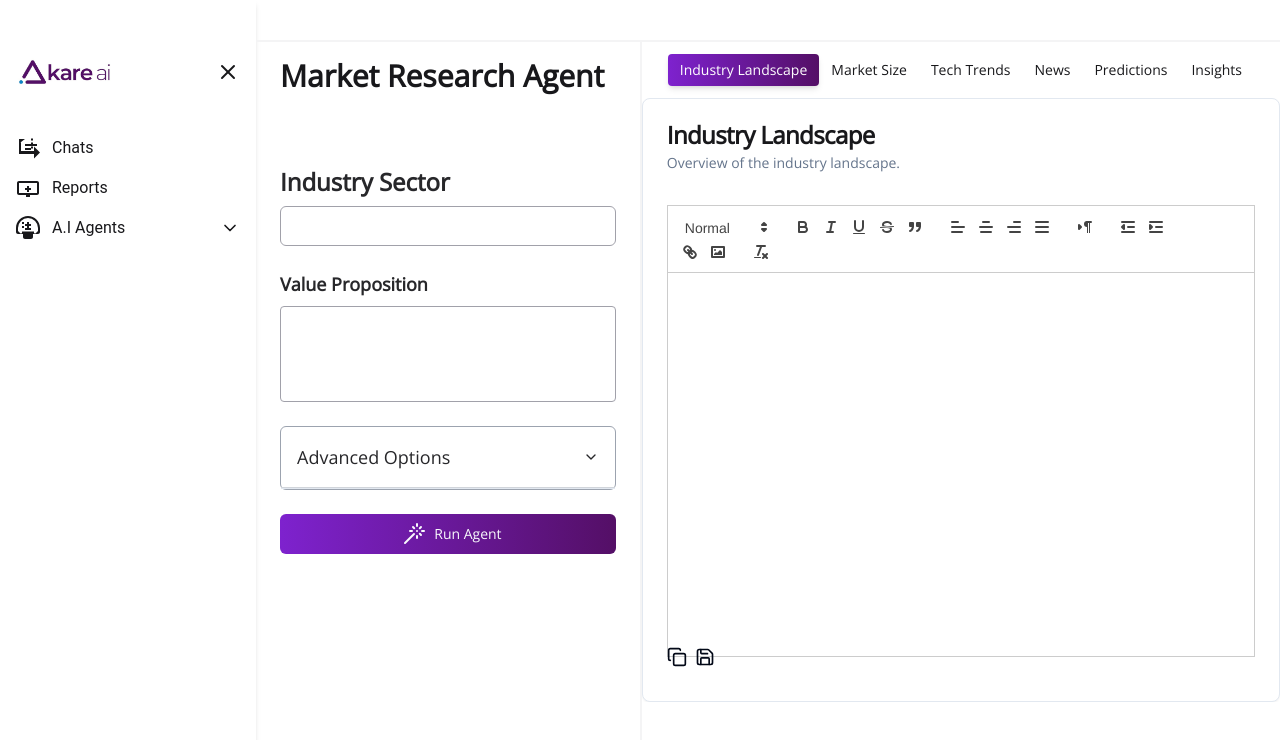
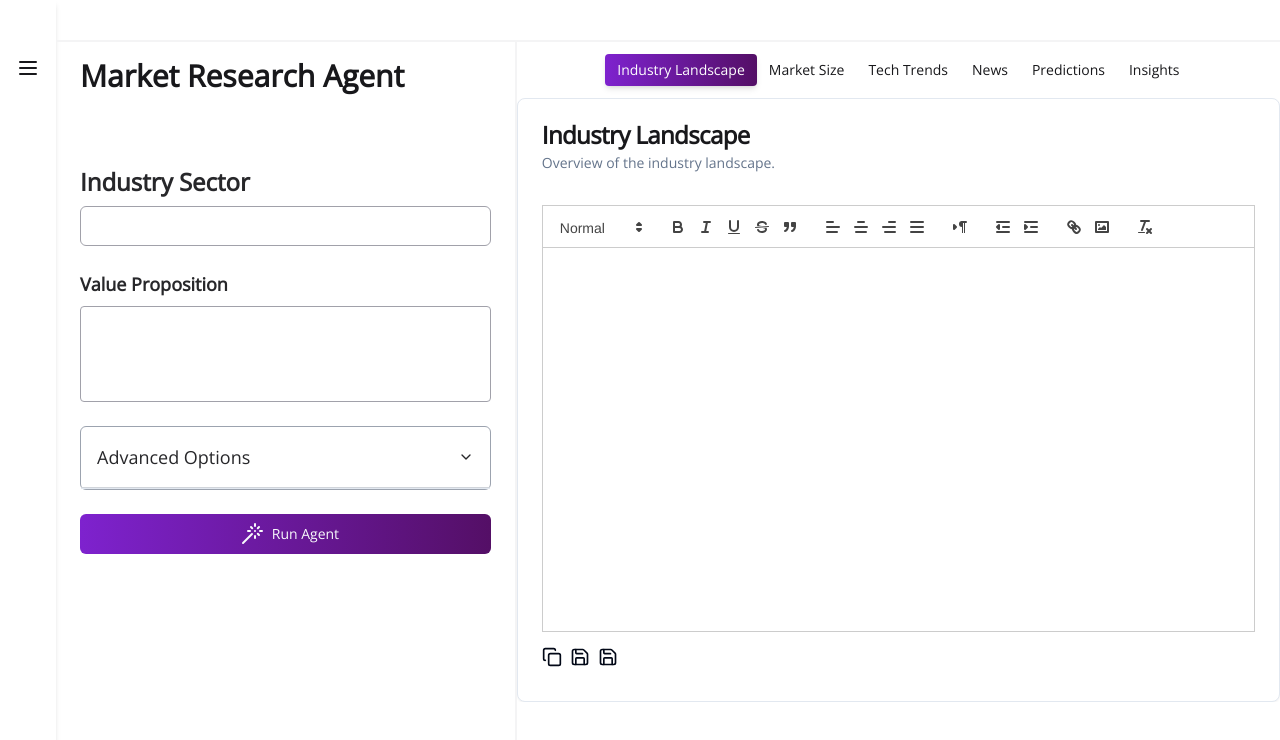
Before and after one commit to programmingninjas/marketplace_kareai, a Next.js app: page /market_research_agent in a window 1280 px wide. Shown: the top 740 px of the page. Built offline with nearby package versions, Linux system fonts and the light colour scheme.

Commit message:
Added Word File support

```diff
--- a/src/app/market_research_agent/page.tsx
+++ b/src/app/market_research_agent/page.tsx
@@ -41,21 +41,24 @@ import html2pdf from 'html2pdf.js'
 import Link from "next/link";
 import { useRouter } from "next/navigation";
 function Page() {
-  const [isSidebarOpen, setIsSidebarOpen] = useState(true);
+  const [isSidebarOpen, setIsSidebarOpen] = useState(false);
   const [content, setContent] = useState("");
   const [content2, setContent2] = useState("");
   const [content3, setContent3] = useState("");
   const [content4, setContent4] = useState("");
   const [content5, setContent5] = useState("");
   const [content6, setContent6] = useState("");
+  const [wordFile, setWordFile] = useState("");
   const [isSubmitting, setIsSubmitting] = useState(false)
 
   const onSubmit = async (data: any) => {
+    console.log(data);
     setIsSubmitting(true);
     try {
-      const response = await axios.post(`https://b96b-2405-201-4041-c8-4d6b-a4f1-5a92-e190.ngrok-free.app/api/market_research`, {
+      const response = await axios.post(`http://127.0.0.1:8000/api/market_research`, {
         sector: data.sector,
         value_proposition: data.value_proposition,
+        model: data.model,
       }, {
         headers: {
           "Content-Type": "application/json"
@@ -68,6 +71,7 @@ function Page() {
       setContent4(response.data.in);
       setContent5(response.data.top_5);
       setContent6(response.data.insights);
+      setWordFile(response.data.file);
       console.log(response);
     } catch (error) {
       console.error("Error fetching data:", error);
@@ -125,6 +129,44 @@ function Page() {
 
   const downloadPDF = (content: string, contentId: string) => {
     generatePDF(content, `${contentId}_market_research.pdf`);
+  };
+
+  const downloadWord = async (filename:string) => {
+    try {
+      const response = await fetch(`http://localhost:8000/api/download_report/${filename}`, {
+        method: 'GET',
+        headers: {
+          'Accept': 'application/vnd.openxmlformats-officedocument.wordprocessingml.document',
+        },
+      });
+
+      if (!response.ok) {
+        throw new Error('File download failed');
+      }
+
+      const blob = await response.blob();
+      const url = window.URL.createObjectURL(blob);
+      const a = document.createElement('a');
+      a.href = url;
+
+      // Optional: Parse the filename from the Content-Disposition header if available
+      const contentDisposition = response.headers.get('Content-Disposition');
+      let downloadFilename = filename;
+      if (contentDisposition) {
+        const match = contentDisposition.match(/filename="(.+)"/);
+        if (match) {
+          downloadFilename = match[1];
+        }
+      }
+
+      a.download = downloadFilename;
+      document.body.appendChild(a);
+      a.click();
+      a.remove();
+      window.URL.revokeObjectURL(url);
+    } catch (error) {
+      console.error('Error downloading the file:', error);
+    }
   };
 
   const toggleSidebar = () => {
@@ -208,23 +250,23 @@ function Page() {
         />
 
         <FormField
-          name="tone"
+          name="model"
           control={form.control}
           render={({ field }) => (
             <FormItem>
-              <FormLabel className="text-sm font-semibold mb-2">Tone of voice</FormLabel>
+              <FormLabel className="text-sm font-semibold mb-2">Model</FormLabel>
               <Controller
-                name="tone"
+                name="model"
                 control={form.control}
                 render={({ field }) => (
                   <Select onValueChange={field.onChange} value={field.value}>
                     <SelectTrigger className="w-[180px] bg-gray-50 border border-gray-300 rounded-md">
-                      <SelectValue placeholder="Select Tone" />
+                      <SelectValue placeholder="Select Model" />
                     </SelectTrigger>
                     <SelectContent>
-                      <SelectItem value="formal">Formal</SelectItem>
-                      <SelectItem value="informal">Informal</SelectItem>
-                      <SelectItem value="friendly">Friendly</SelectItem>
+                      <SelectItem value="llama3-70b-8192">Llama 3</SelectItem>
+                      <SelectItem value="gpt-4o">GPT-4o</SelectItem>
+                      <SelectItem value="gemini-1.5-pro">Gemini</SelectItem>
                     </SelectContent>
                   </Select>
                 )}
@@ -289,7 +331,13 @@ function Page() {
                           <div className="relative group">
                               <Save className="w-5 cursor-pointer hover:text-blue-500" onClick={() => downloadPDF(content, "industry_landscape")} />
                               <div className="absolute left-1/2 transform -translate-x-1/2 -translate-y-12 w-max p-1 bg-gray-800 text-white text-xs rounded opacity-0 group-hover:opacity-100 transition-opacity duration-300">
-                                  Save
+                                  PDF
+                              </div>
+                          </div>
+                          <div className="relative group">
+                              <Save className="w-5 cursor-pointer hover:text-blue-500" onClick={() => downloadWord(wordFile)} />
+                              <div className="absolute left-1/2 transform -translate-x-1/2 -translate-y-12 w-max p-1 bg-gray-800 text-white text-xs rounded opacity-0 group-hover:opacity-100 transition-opacity duration-300">
+                                  Word
                               </div>
                           </div>
                       </div>
--- a/src/components/sidebar.tsx
+++ b/src/components/sidebar.tsx
@@ -1,5 +1,6 @@
 import { useState } from 'react';
 import { ChevronDown, ChevronUp, Menu, X } from 'lucide-react';
+import Link from 'next/link';
 
 interface SidebarProps {
   isOpen: boolean;
@@ -17,7 +18,7 @@ const Sidebar: React.FC<SidebarProps> = ({ isOpen, toggleSidebar }) => {
     <div className={`h-screen shadow-md flex flex-col font-sans text-base transition-all duration-300 ${isOpen ? 'w-64' : ''}`}>
       <div className="flex items-center justify-between  p-4 mt-10">
         <div className='flex justify-between items-center w-full '>
-        <img src="./logo.jpg" alt="Logo" className={`h-8 mr-2 ${isOpen ? 'block' : 'hidden'}`} />
+        <Link href="/"><img src="./logo.jpg" alt="Logo" className={`h-8 mr-2 ${isOpen ? 'block' : 'hidden'}`} /></Link>
         <button onClick={toggleSidebar} className="focus:outline-none">
           {isOpen ? <X className="w-6 h-6 text-zinc-900" /> : <Menu className="w-6 h-6 text-zinc-900" />}
         </button>
--- a/src/components/ui/select.tsx
+++ b/src/components/ui/select.tsx
@@ -19,7 +19,7 @@ const SelectTrigger = React.forwardRef<
   <SelectPrimitive.Trigger
     ref={ref}
     className={cn(
-      "flex h-10 w-full items-center justify-between rounded-md border border-input bg-background px-3 py-2 text-sm ring-offset-background placeholder:text-muted-foreground focus:outline-none focus:ring-2 focus:ring-ring focus:ring-offset-2 disabled:cursor-not-allowed disabled:opacity-50 [&>span]:line-clamp-1",
+      "flex h-10 w-full items-center justify-between rounded-md border border-input bg-background px-3 py-2 text-sm ring-offset-background placeholder:text-muted-foreground focus:outline-none disabled:cursor-not-allowed disabled:opacity-50 [&>span]:line-clamp-1",
       className
     )}
     {...props}
```
